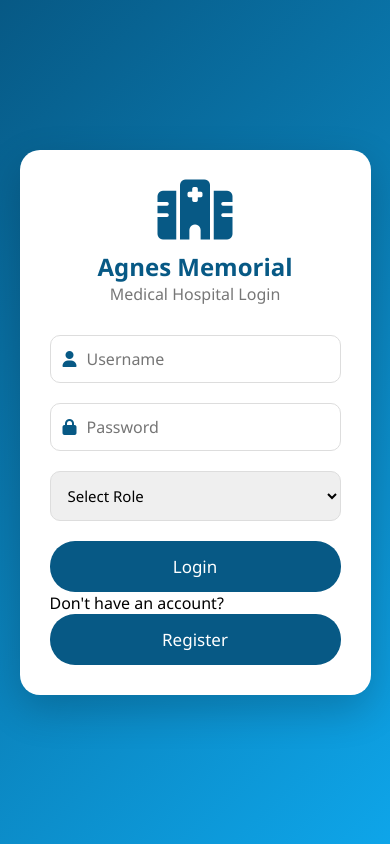
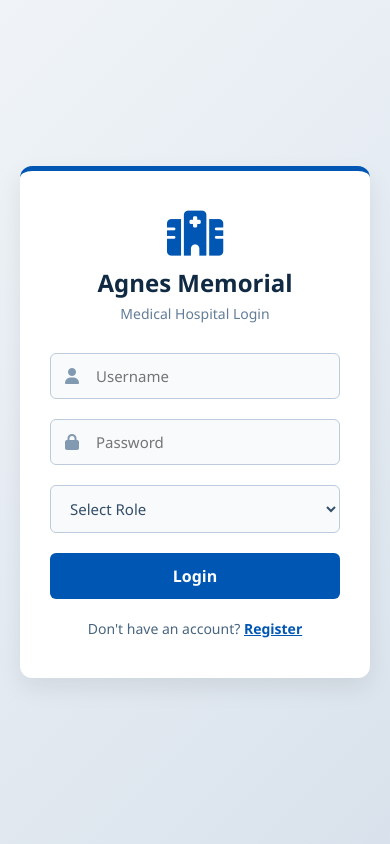
Before and after one commit to mikelatvia076-max/agnes-hospital, a plain HTML site: page hosi/hospital-login.html in a window 390 px wide. Drawn offline with Linux system fonts and the light colour scheme.

Commit message:
Update login script, styles, and configuration inside subfolders

```diff
--- a/hosi/login.css
+++ b/hosi/login.css
@@ -1,270 +1,152 @@
 /* =====================================
-   AGNES MEMORIAL MEDICAL HOSPITAL
-   LOGIN PAGE CSS
-===================================== */
+   AGNES MEMORIAL MEDICAL HOSPITAL - LOGIN CSS
+   ===================================== */
 
-
-*{
-
-margin:0;
-padding:0;
-box-sizing:border-box;
-font-family:'Segoe UI',sans-serif;
-
+* {
+    margin: 0;
+    padding: 0;
+    box-sizing: border-box;
+    font-family: 'Segoe UI', Tahoma, Geneva, Verdana, sans-serif;
 }
 
-
-
-body{
-
-height:100vh;
-display:flex;
-justify-content:center;
-align-items:center;
-background:linear-gradient(
-135deg,
-#075985,
-#0ea5e9
-);
-
+body {
+    background: linear-gradient(135deg, #f0f4f8 0%, #d9e2ec 100%);
+    height: 100vh;
+    display: flex;
+    justify-content: center;
+    align-items: center;
 }
 
-
-
-/* LOGIN CONTAINER */
-
-
-.login-container{
-
-width:100%;
-display:flex;
-justify-content:center;
-align-items:center;
-<<<<<<< HEAD
-=======
-max-width: 100%;
->>>>>>> 56f5f8a81e106236bdd2771da275a518ba4d6061
-
+.login-container {
+    width: 100%;
+    max-width: 420px;
+    padding: 20px;
 }
 
-
-
-
-/* LOGIN BOX */
-
-
-.login-box{
-
-background:white;
-width:380px;
-<<<<<<< HEAD
-=======
-max-width: 92%;
->>>>>>> 56f5f8a81e106236bdd2771da275a518ba4d6061
-padding:40px;
-border-radius:20px;
-box-shadow:0 15px 40px rgba(0,0,0,.2);
-animation:slide .8s ease;
-
+.login-box {
+    background: #ffffff;
+    padding: 40px 30px;
+    border-radius: 12px;
+    box-shadow: 0 10px 25px rgba(0, 0, 0, 0.08);
+    border-top: 5px solid #0056b3;
 }
 
-
-
-
-
-@keyframes slide{
-
-
-from{
-
-opacity:0;
-transform:translateY(-50px);
-
+.hospital-logo {
+    text-align: center;
+    margin-bottom: 30px;
 }
 
-
-to{
-
-opacity:1;
-transform:translateY(0);
-
+.hospital-logo i {
+    font-size: 45px;
+    color: #0056b3;
+    margin-bottom: 10px;
 }
 
-
+.hospital-logo h2 {
+    color: #102a43;
+    font-size: 24px;
+    font-weight: 700;
 }
 
-
-
-
-
-
-
-/* LOGO */
-
-
-.hospital-logo{
-
-text-align:center;
-margin-bottom:30px;
-
+.hospital-logo p {
+    color: #627d98;
+    font-size: 14px;
+    margin-top: 5px;
 }
 
-
-
-.hospital-logo i{
-
-font-size:60px;
-color:#075985;
-
+.input-box {
+    position: relative;
+    margin-bottom: 20px;
 }
 
-
-
-.hospital-logo h2{
-
-color:#075985;
-margin-top:10px;
-
+.input-box i {
+    position: absolute;
+    left: 15px;
+    top: 50%;
+    transform: translateY(-50%);
+    color: #829ab1;
 }
 
-
-
-.hospital-logo p{
-
-color:#777;
-
+.input-box input {
+    width: 100%;
+    padding: 12px 15px 12px 45px;
+    border: 1px solid #bcccdc;
+    border-radius: 6px;
+    font-size: 15px;
+    color: #334e68;
+    background: #f8fafc;
+    transition: all 0.3s ease;
 }
 
-
-
-
-
-
-
-/* INPUTS */
-
-
-.input-box{
-
-display:flex;
-align-items:center;
-border:1px solid #ddd;
-border-radius:10px;
-padding:12px;
-margin-bottom:20px;
-
+.input-box input:focus {
+    border-color: #0056b3;
+    background: #ffffff;
+    outline: none;
+    box-shadow: 0 0 0 3px rgba(0, 86, 179, 0.15);
 }
 
-
-
-.input-box i{
-
-color:#075985;
-margin-right:10px;
-
+select {
+    width: 100%;
+    padding: 12px 15px;
+    border: 1px solid #bcccdc;
+    border-radius: 6px;
+    font-size: 15px;
+    color: #334e68;
+    background: #f8fafc;
+    margin-bottom: 20px;
+    transition: all 0.3s ease;
+    cursor: pointer;
 }
 
-
-
-.input-box input{
-
-border:none;
-outline:none;
-width:100%;
-font-size:16px;
-
+select:focus {
+    border-color: #0056b3;
+    background: #ffffff;
+    outline: none;
+    box-shadow: 0 0 0 3px rgba(0, 86, 179, 0.15);
 }
 
-
-
-
-
-
-/* ROLE SELECT */
-
-
-select{
-
-width:100%;
-padding:13px;
-border-radius:10px;
-border:1px solid #ddd;
-margin-bottom:20px;
-font-size:15px;
-outline:none;
-
+button[type="submit"] {
+    width: 100%;
+    padding: 12px;
+    background: #0056b3;
+    color: white;
+    border: none;
+    border-radius: 6px;
+    font-size: 16px;
+    font-weight: 600;
+    cursor: pointer;
+    transition: background 0.3s ease;
 }
 
-
-
-
-
-
-
-/* LOGIN BUTTON */
-
-
-button{
-
-
-width:100%;
-padding:14px;
-border:none;
-border-radius:25px;
-background:#075985;
-color:white;
-font-size:17px;
-cursor:pointer;
-transition:.3s;
-
-
+button[type="submit"]:hover {
+    background: #004085;
 }
 
-
-
-button:hover{
-
-
-background:#0ea5e9;
-transform:translateY(-3px);
-
-
+#loginMessage, #registerMessage {
+    text-align: center;
+    margin-top: 15px;
+    font-size: 14px;
+    color: #d64545;
 }
 
-
-
-
-
-
-/* MESSAGE */
-
-
-#message{
-
-text-align:center;
-margin-top:15px;
-font-weight:bold;
-
+p {
+    text-align: center;
+    margin-top: 20px;
+    font-size: 14px;
+    color: #486581;
 }
 
-
-
-
-
-
-
-/* MOBILE */
-
-
-@media(max-width:450px){
-
-
-.login-box{
-
-width:90%;
-padding:30px;
-
+#showRegister, #showLogin {
+    background: none;
+    border: none;
+    color: #0056b3;
+    font-weight: 600;
+    cursor: pointer;
+    text-decoration: underline;
+    padding: 0;
+    font-size: 14px;
 }
 
-
+#showRegister:hover, #showLogin:hover {
+    color: #004085;
 }
--- a/hosi/login.js
+++ b/hosi/login.js
@@ -1,24 +1,14 @@
 // =====================================
 // AGNES MEMORIAL MEDICAL HOSPITAL
-<<<<<<< HEAD
 // LOGIN + REGISTER SYSTEM (FINAL PRODUCTION)
 // =====================================
 
 // DYNAMIC API URL CONFIGURATION (Pulls from config.js or auto-detects)
 const ACTIVE_API_URL = typeof API_URL !== 'undefined' ? API_URL : (
-    window.location.hostname === "localhost"
+    window.location.hostname === "localhost" || window.location.hostname === "127.0.0.1" || window.location.protocol === "file:"
         ? "http://localhost:5000"
         : "https://memorial-hospital-2.onrender.com"
 );
-=======
-// LOGIN + REGISTER SYSTEM (LOCAL & PROD DUAL-MODE)
-// =====================================
-
-// DYNAMIC API URL: Forces localhost when testing on PC via file:// or localhost
-const ACTIVE_API_URL = (window.location.hostname === "localhost" || window.location.hostname === "127.0.0.1" || window.location.protocol === "file:")
-    ? "http://localhost:5000"
-    : "https://memorial-hospital-2.onrender.com";
->>>>>>> 56f5f8a81e106236bdd2771da275a518ba4d6061
 
 // SAFE ELEMENT RETRIEVAL HELPER
 function getEl(id) {
@@ -70,23 +60,15 @@ if (showLoginBtn) {
 safeAddListener("registerForm", "submit", async function(e) {
     e.preventDefault();
 
-<<<<<<< HEAD
     const fullnameEl = getEl("fullname");
     const regUsernameEl = getEl("registerUsername");
     const emailEl = getEl("email");
     const regPasswordEl = getEl("registerPassword");
     const regRoleEl = getEl("registerRole");
-=======
-    const fullnameEl = getEl("fullname") || getEl("registerUsername");
-    const emailEl = getEl("email");
-    const regPasswordEl = getEl("registerPassword");
-    const phoneEl = getEl("phone");
->>>>>>> 56f5f8a81e106236bdd2771da275a518ba4d6061
     const regMessageEl = getEl("registerMessage");
 
     let user = {
         name: fullnameEl && fullnameEl.value ? fullnameEl.value.trim() : "",
-<<<<<<< HEAD
         username: regUsernameEl && regUsernameEl.value ? regUsernameEl.value.trim() : "",
         email: emailEl && emailEl.value ? emailEl.value.trim() : "",
         password: regPasswordEl && regPasswordEl.value ? regPasswordEl.value : "",
@@ -95,15 +77,6 @@ safeAddListener("registerForm", "submit", async function(e) {
 
     if (!user.name || !user.username || !user.email || !user.password || !user.role) {
         if (regMessageEl) regMessageEl.innerHTML = "Please fill in all registration fields and select a role.";
-=======
-        email: emailEl && emailEl.value ? emailEl.value.trim() : "",
-        password: regPasswordEl && regPasswordEl.value ? regPasswordEl.value : "",
-        phone: phoneEl && phoneEl.value ? phoneEl.value.trim() : ""
-    };
-
-    if (!user.name || !user.email || !user.password) {
-        if (regMessageEl) regMessageEl.innerHTML = "Please fill in all required registration fields.";
->>>>>>> 56f5f8a81e106236bdd2771da275a518ba4d6061
         return;
     }
 
@@ -136,11 +109,7 @@ safeAddListener("registerForm", "submit", async function(e) {
             if (regMessageEl) regMessageEl.innerHTML = data.message || "Registration failed.";
         }
     } catch (error) {
-<<<<<<< HEAD
         if (regMessageEl) regMessageEl.innerHTML = "Server connection error. Please wake up or check server.";
-=======
-        if (regMessageEl) regMessageEl.innerHTML = "Server connection error. Please check if local server is running.";
->>>>>>> 56f5f8a81e106236bdd2771da275a518ba4d6061
         console.error("Register catch error:", error);
     }
 });
@@ -149,7 +118,6 @@ safeAddListener("registerForm", "submit", async function(e) {
 safeAddListener("loginForm", "submit", async function(e) {
     e.preventDefault();
 
-<<<<<<< HEAD
     const usernameEl = getEl("username");
     const passwordEl = getEl("password");
     const roleEl = getEl("role");
@@ -163,19 +131,6 @@ safeAddListener("loginForm", "submit", async function(e) {
 
     if (!credentials.username || !credentials.password || !credentials.role) {
         if (loginMessageEl) loginMessageEl.innerHTML = "Please fill in all fields and select a role.";
-=======
-    const emailEl = getEl("username") || getEl("email");
-    const passwordEl = getEl("password");
-    const loginMessageEl = getEl("loginMessage");
-
-    let credentials = {
-        email: emailEl && emailEl.value ? emailEl.value.trim() : "",
-        password: passwordEl && passwordEl.value ? passwordEl.value : ""
-    };
-
-    if (!credentials.email || !credentials.password) {
-        if (loginMessageEl) loginMessageEl.innerHTML = "Please enter your email and password.";
->>>>>>> 56f5f8a81e106236bdd2771da275a518ba4d6061
         return;
     }
 
@@ -196,11 +151,7 @@ safeAddListener("loginForm", "submit", async function(e) {
 
         if (response.ok) {
             try {
-<<<<<<< HEAD
                 sessionStorage.setItem("currentUser", JSON.stringify(data.user || credentials));
-=======
-                sessionStorage.setItem("currentUser", JSON.stringify(data.patient || credentials));
->>>>>>> 56f5f8a81e106236bdd2771da275a518ba4d6061
                 if (data.token) {
                     sessionStorage.setItem("token", data.token);
                 }
@@ -217,11 +168,7 @@ safeAddListener("loginForm", "submit", async function(e) {
             if (loginMessageEl) loginMessageEl.innerHTML = data.message || "Invalid login details.";
         }
     } catch (error) {
-<<<<<<< HEAD
         if (loginMessageEl) loginMessageEl.innerHTML = "Server connection error. Please wake up or check server.";
-=======
-        if (loginMessageEl) loginMessageEl.innerHTML = "Server connection error. Please check if local server is running.";
->>>>>>> 56f5f8a81e106236bdd2771da275a518ba4d6061
         console.error("Login catch error:", error);
     }
 });
--- a/patient/config.js
+++ b/patient/config.js
@@ -1,4 +1 @@
-// API Configuration
-const API_BASE_URL = window.location.hostname === "localhost"
-    ? "http://localhost:5000"
-    : ""; // Leave empty or put your live backend URL here
+const API_BASE_URL = "https://your-backend-url.vercel.app"; // Update with your actual backend URL if needed
```
